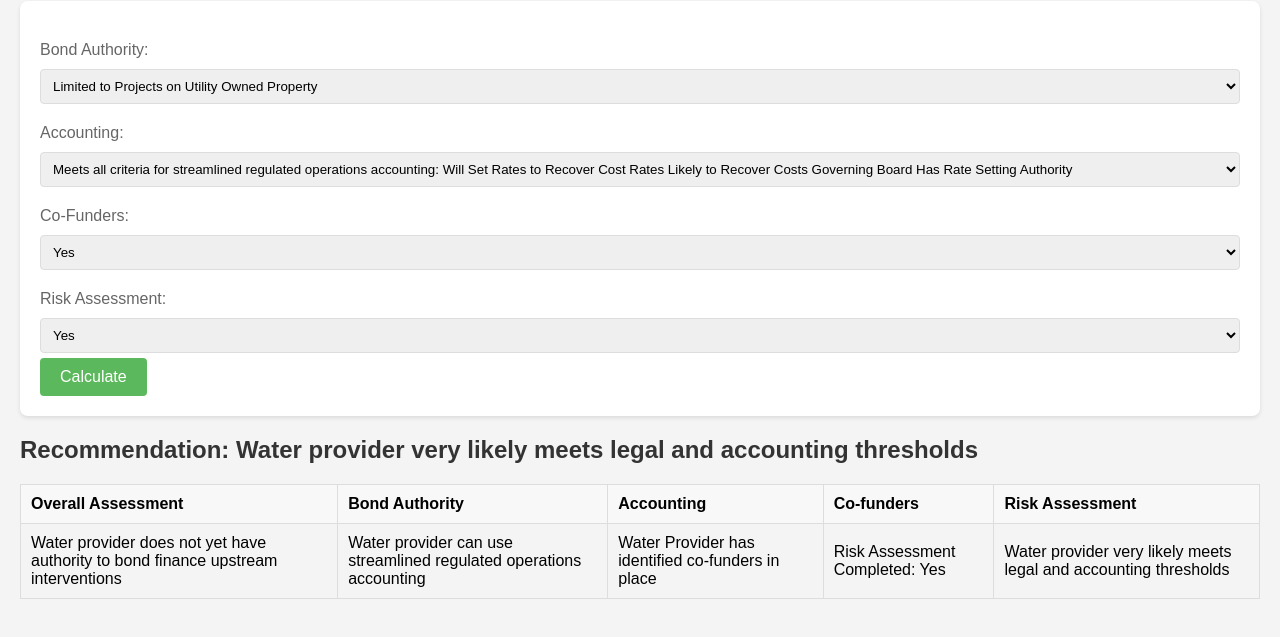
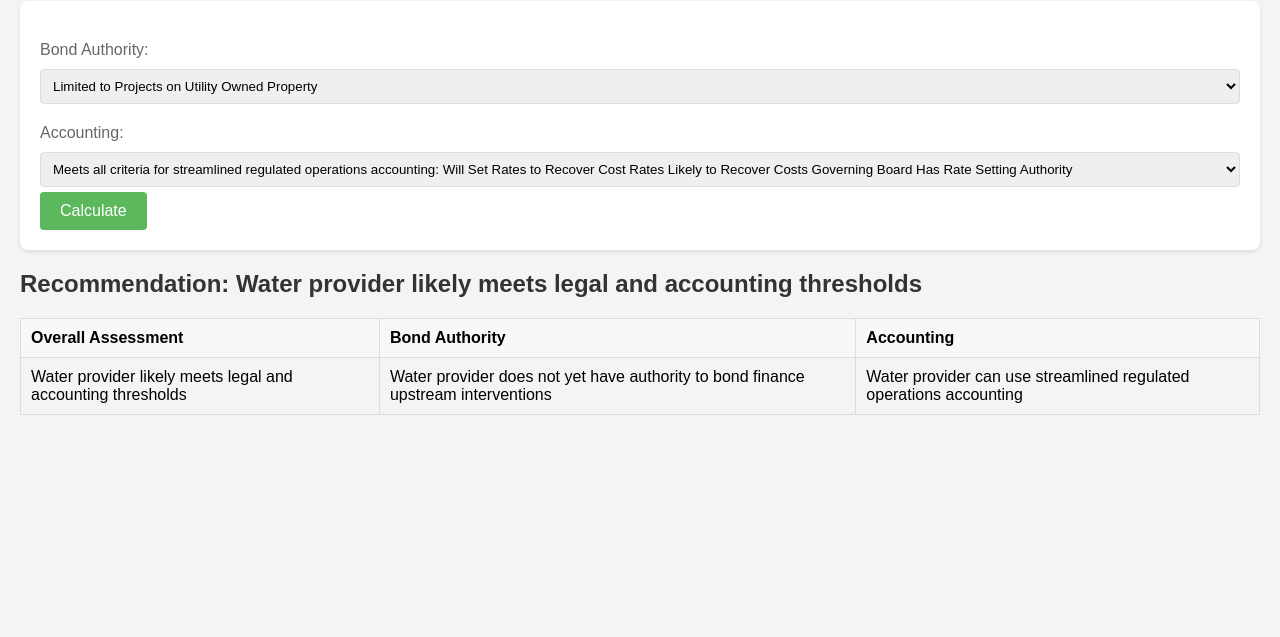
Before and after one commit to mckeont/Legal_and_Accounting_MCDA, a plain HTML site: page index.html in a window 1280 px wide. Both pictures are taken after a click on the button "Calculate". Shown: the part 99-736 px from the top of the page. Drawn offline with Linux system fonts and the light colour scheme.

Commit message:
Update index.html

```diff
--- a/index.html
+++ b/index.html
@@ -68,7 +68,7 @@
             <option value="0">Limited to Projects on Utility Owned Property</option>
             <option value="2">Projects under utility control</option>
             <option value="5">Doesn't Mention Public or Private</option>
-                <option value="10">Says projects to benefit system </option>
+            <option value="10">Says projects to benefit system</option>
         </select>
     </label>
     <label>Accounting:
@@ -82,22 +82,9 @@
             <option value="0"> Cannot control property and no control over rate setting</option>
         </select>
     </label>
-        <label>Co-Funders:
-            <select id="cofunders">
-                <option value="10">Yes</option>
-                <option value="5">In Process</option>
-                <option value="0">No</option>
-            </select>
-        </label>
-        <label>Risk Assessment:
-            <select id="riskScore">
-                <option value="10">Yes</option>
-                <option value="5">In Process</option>
-                <option value="0">No</option>
-            </select>
-        </label>
     <button type="button" onclick="calculateScore()">Calculate</button>
 </form>
+
     <h2>Recommendation: <span id="totalScore"></span></h2>
 
 <table id="resultsTable">
@@ -106,44 +93,33 @@
             <th>Overall Assessment</th>
             <th>Bond Authority</th>
             <th>Accounting</th>
-                <th>Co-funders</th>
-                <th>Risk Assessment</th>
         </tr>
     </thead>
     <tbody>
         <!-- Rows will be dynamically filled based on calculation -->
     </tbody>
 </table>
-
 <script>
 function calculateScore() {
     var muniBondStatuteScore = parseFloat(document.getElementById('muniBondStatute').value);
     var muniGovernanceScore = parseFloat(document.getElementById('muniGovernance').value);
-        var cofundersScore = parseFloat(document.getElementById('cofunders').value);
-        var riskScore = parseFloat(document.getElementById('riskScore').value);
-        var total = muniBondStatuteScore + muniGovernanceScore + cofundersScore + riskScore;
+    var total = muniBondStatuteScore + muniGovernanceScore;
 
-        // Description mapping for total score
+    // Update the description mapping for total score based on new criteria
     var totalScoreDescription;
-        if (total >= 30) {
+    if (total >= 15) {
         totalScoreDescription = "Water provider very likely meets legal and accounting thresholds";
-        } else if (total >= 18 && total < 30) {
+    } else if (total >= 8 && total < 15) {
         totalScoreDescription = "Water provider likely meets legal and accounting thresholds";
     } else {
         totalScoreDescription = "Water Provider may not meet legal and accounting thresholds";
     }
 
-        // Description mapping for individual scores
-        var bondAuthorityDescription = getBondAuthorityDescription(muniBondStatuteScore);
-        var accountingDescription = getAccountingDescription(muniGovernanceScore);
-        var cofundersDescription = getCofundersDescription(cofundersScore);
-        var riskAssessmentDescription = getRiskAssessmentDescription(riskScore);
-
     document.getElementById('totalScore').innerText = totalScoreDescription;
 
     var table = document.getElementById('resultsTable').getElementsByTagName('tbody')[0];
     var newRow = table.insertRow();
-        newRow.innerHTML = `<td>${bondAuthorityDescription}</td><td>${accountingDescription}</td><td>${cofundersDescription}</td><td>${riskAssessmentDescription}</td><td>${totalScoreDescription}</td>`;
+    newRow.innerHTML = `<td>${totalScoreDescription}</td><td>${getBondAuthorityDescription(muniBondStatuteScore)}</td><td>${getAccountingDescription(muniGovernanceScore)}</td>`;
 }
 
 function getBondAuthorityDescription(score) {
@@ -162,23 +138,6 @@
         default: return "Water provider does not yet have a pathway for proper accounting of upstream interventions";
     }
 }
-
-    function getCofundersDescription(score) {
-        switch (score) {
-            case 10: return "Water Provider has identified co-funders in place";
-            case 5: return "Water Provider may know potential co-funders";
-            default: return "Water provider has not yet identified potential co-funders";
-        }
-    }
-
-    function getRiskAssessmentDescription(score) {
-        switch (score) {
-            case 10: return "Risk Assessment Completed: Yes";
-            case 5: return "Risk Assessment Completed: In Process";
-            default: return "Risk Assessment Completed: No";
-        }
-    }
-
 </script>
 
 </body>
```
Lines whose indentation alone changed are shown as unchanged.
